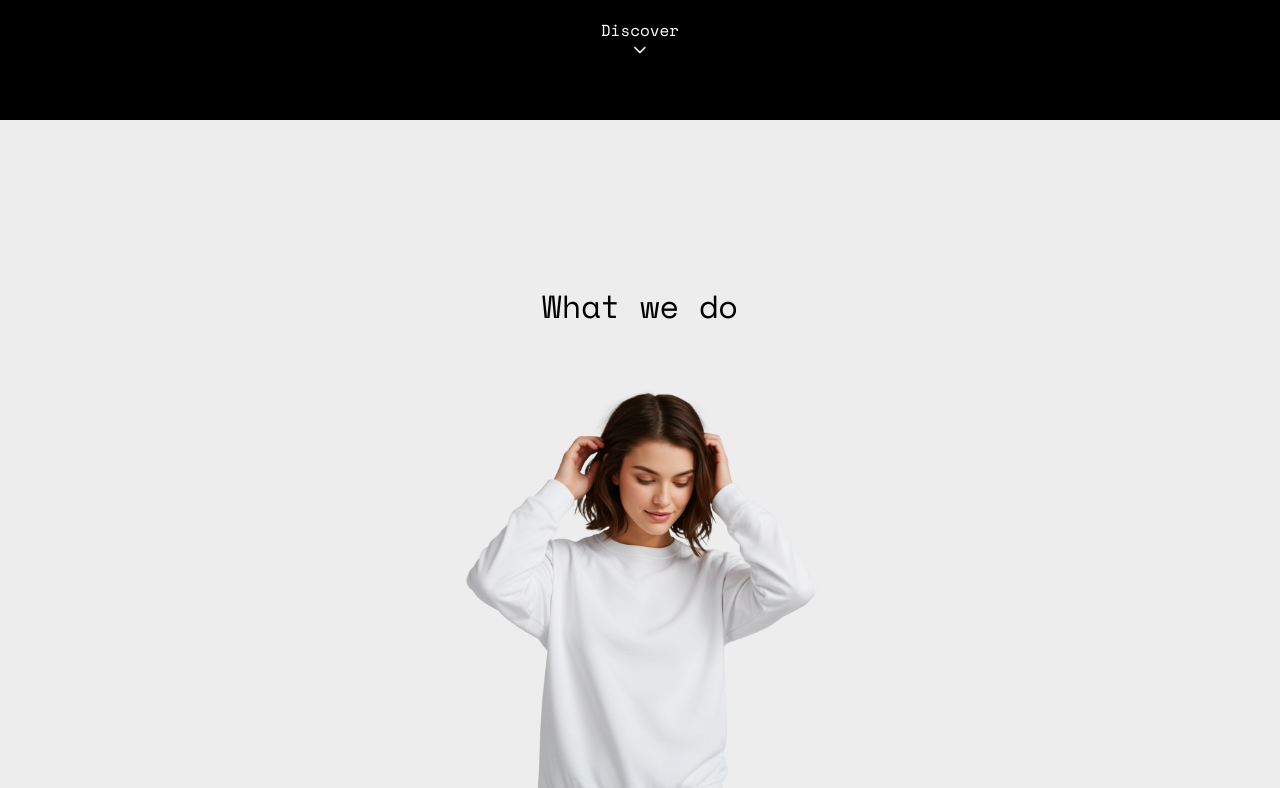
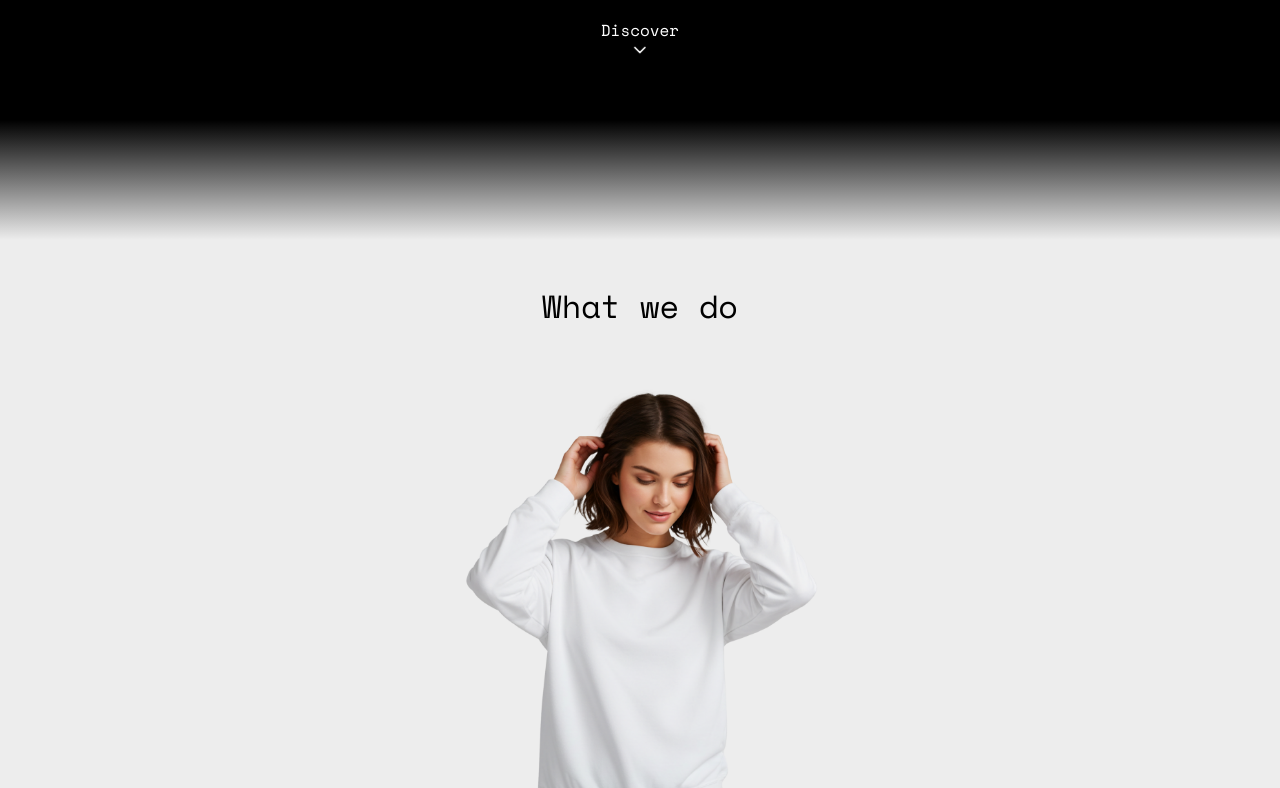
Before and after one commit to Daisu2001/DA, a React (Create React App) app in the folder Alive/alive-app/: page / in a window 1280 px wide. Shown: the part 680-1468 px from the top of the page. Built offline with nearby package versions, Linux system fonts and the light colour scheme.

Commit message:
Gradient Fix

```diff
--- a/Alive/alive-app/src/App.css
+++ b/Alive/alive-app/src/App.css
@@ -62,12 +62,13 @@ body {
   flex-direction: column;
   align-items: center;
   overflow: hidden;
+  background-color: #000000;
 }
 
 .next-section {
   height: 100vh;
   width: 100%;
-  background-color: rgb(237, 237, 237);
+  background: linear-gradient(to bottom, #000000 0%, rgb(237, 237, 237) 15%, rgb(237, 237, 237) 100%);
   overflow: hidden;
   display: flex;
   flex-direction: column;
```
